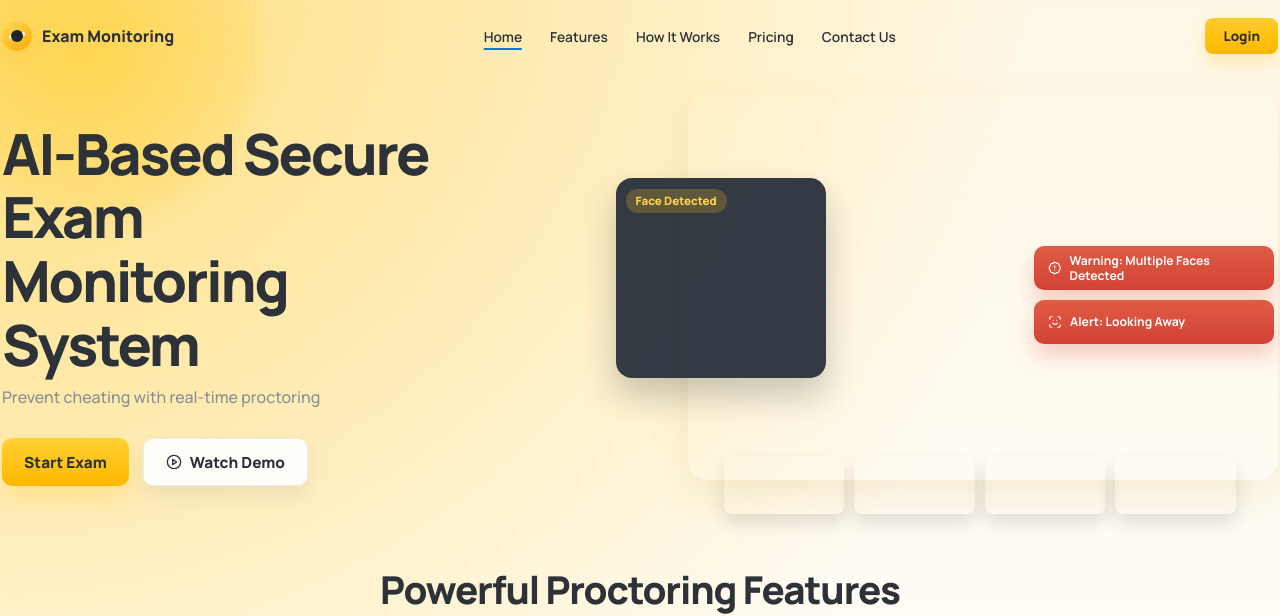
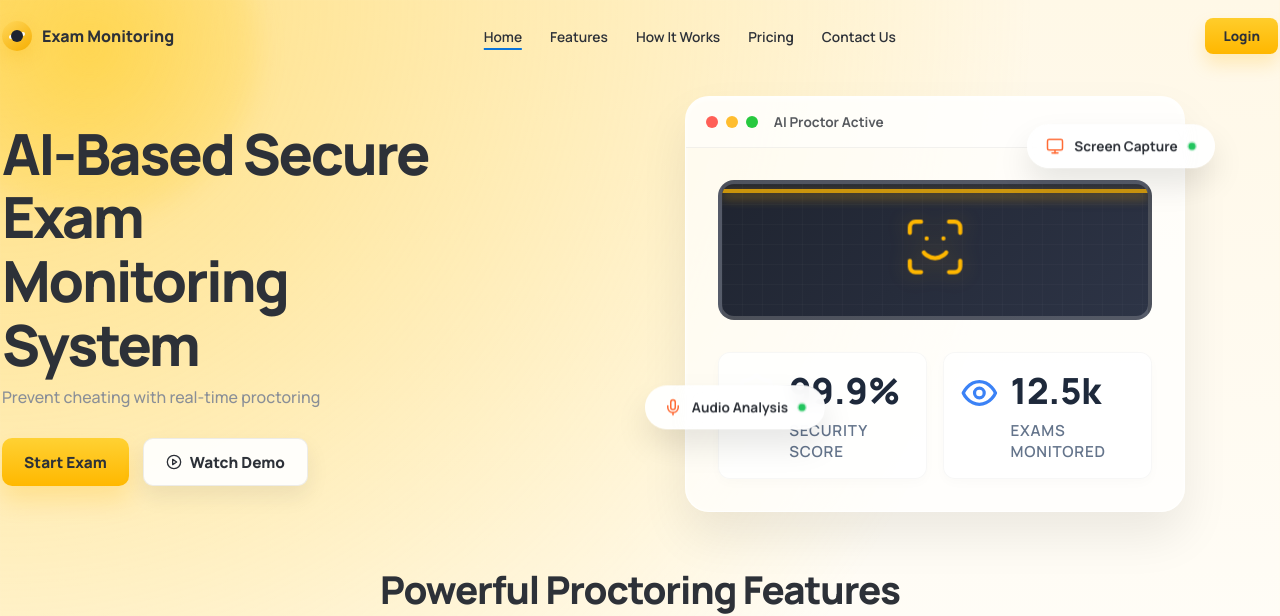
Before and after one commit to Pawan7562/Examshield, a React (Create React App) app in the folder frontend/: page / in a window 1280 px wide. Shown: the top 616 px of the page. Built offline with nearby package versions, Linux system fonts and the light colour scheme; no server answers.

Commit message:
feat: Enhance homepage hero section with professional glassmorphic AI UI

```diff
--- a/frontend/src/pages/public/Home.css
+++ b/frontend/src/pages/public/Home.css
@@ -271,117 +271,213 @@ body {
   animation: slideInRight 0.8s ease-out 0.6s both;
 }
 
-.landing-hero-photo-card {
+.hero-abstract-ui {
   position: relative;
+  width: 100%;
+  max-width: 500px;
+  margin: 0 auto;
   height: 420px;
   animation: fadeInUp 1s ease-out 0.8s both;
-}
-
-.landing-hero-photo {
+  display: flex;
+  align-items: center;
+  justify-content: center;
+}
+
+.hero-ui-main-card {
+  width: 100%;
+  background: rgba(255, 255, 255, 0.7);
+  backdrop-filter: blur(16px);
+  -webkit-backdrop-filter: blur(16px);
+  border: 1px solid rgba(255, 255, 255, 0.8);
+  border-radius: 24px;
+  box-shadow: 0 24px 48px rgba(0, 0, 0, 0.08), inset 0 2px 4px rgba(255, 255, 255, 0.8);
+  overflow: hidden;
+  position: relative;
+  z-index: 2;
+}
+
+.hero-ui-header {
+  display: flex;
+  align-items: center;
+  padding: 16px 20px;
+  background: rgba(255, 255, 255, 0.5);
+  border-bottom: 1px solid rgba(0, 0, 0, 0.05);
+}
+
+.mac-dots {
+  display: flex;
+  gap: 8px;
+}
+
+.mac-dots .dot {
+  width: 12px;
+  height: 12px;
+  border-radius: 50%;
+}
+
+.dot.red { background: #ff5f56; }
+.dot.yellow { background: #ffbd2e; }
+.dot.green { background: #27c93f; }
+
+.header-title {
+  margin-left: 16px;
+  font-size: 0.85rem;
+  font-weight: 700;
+  color: var(--landing-text);
+  opacity: 0.8;
+}
+
+.hero-ui-body {
+  padding: 32px;
+  display: flex;
+  flex-direction: column;
+  gap: 32px;
+}
+
+.ai-scanner-container {
+  height: 140px;
+  border-radius: 16px;
+  background: linear-gradient(135deg, #1f2430, #2d3446);
+  position: relative;
+  overflow: hidden;
+  display: flex;
+  align-items: center;
+  justify-content: center;
+  border: 4px solid rgba(255, 255, 255, 0.2);
+}
+
+.ai-scanner-grid {
   position: absolute;
-  inset: 0 0 34px 96px;
-  border-radius: 20px;
-  background-image: url('../../assets/home-reference.jpeg');
-  background-repeat: no-repeat;
-  background-size: 186% auto;
-  background-position: 79% 12%;
-  box-shadow: var(--landing-shadow);
-}
-
-.landing-detection-card {
+  inset: 0;
+  background-image:
+    linear-gradient(rgba(255, 255, 255, 0.05) 1px, transparent 1px),
+    linear-gradient(90deg, rgba(255, 255, 255, 0.05) 1px, transparent 1px);
+  background-size: 20px 20px;
+  opacity: 0.5;
+}
+
+.ai-scanning-line {
   position: absolute;
-  left: 24px;
-  top: 84px;
-  width: 210px;
-  padding: 10px;
-  border-radius: 16px;
-  background: rgba(40, 46, 58, 0.94);
-  box-shadow: 0 18px 34px rgba(31, 36, 48, 0.24);
-}
-
-.landing-detection-chip {
-  display: inline-flex;
-  align-items: center;
-  min-height: 24px;
-  padding: 0 10px;
+  top: 0;
+  left: 0;
+  right: 0;
+  height: 4px;
+  background: #ffb700;
+  box-shadow: 0 4px 12px rgba(255, 183, 0, 0.8);
+  animation: scan 3s ease-in-out infinite;
+  z-index: 2;
+}
+
+@keyframes scan {
+  0%, 100% { top: 0; opacity: 0; }
+  10% { opacity: 1; }
+  50% { top: 100%; opacity: 1; }
+  90% { opacity: 0; }
+}
+
+.ai-face-wrapper {
+  position: relative;
+  z-index: 1;
+  color: #ffb700;
+  filter: drop-shadow(0 0 12px rgba(255, 183, 0, 0.4));
+  animation: pulse-glow 2s infinite alternate;
+}
+
+@keyframes pulse-glow {
+  0% { transform: scale(0.95); opacity: 0.8; }
+  100% { transform: scale(1.05); opacity: 1; }
+}
+
+.hero-stats-row {
+  display: grid;
+  grid-template-columns: 1fr 1fr;
+  gap: 16px;
+}
+
+.hero-stat-card {
+  display: flex;
+  align-items: flex-start;
+  gap: 12px;
+  padding: 16px;
+  background: rgba(255, 255, 255, 0.8);
+  border-radius: 12px;
+  border: 1px solid rgba(0, 0, 0, 0.03);
+  box-shadow: 0 4px 12px rgba(0, 0, 0, 0.02);
+}
+
+.stat-icon {
+  color: #22c55e;
+}
+
+.stat-icon.info {
+  color: #3b82f6;
+}
+
+.stat-value {
+  font-size: 1.1rem;
+  font-weight: 800;
+  color: var(--landing-text);
+  line-height: 1.2;
+}
+
+.stat-label {
+  font-size: 0.75rem;
+  font-weight: 600;
+  color: var(--landing-muted);
+  margin-top: 2px;
+}
+
+.hero-floater {
+  position: absolute;
+  display: flex;
+  align-items: center;
+  gap: 10px;
+  padding: 12px 18px;
+  background: var(--landing-card-bg);
   border-radius: 999px;
-  background: rgba(255, 196, 34, 0.22);
-  color: #ffd34b;
-  font-size: 0.72rem;
-  font-weight: 800;
-}
-
-.landing-detection-shot {
-  height: 145px;
-  margin-top: 10px;
-  border-radius: 12px;
-  background-image: url('../../assets/home-reference.jpeg');
-  background-repeat: no-repeat;
-  background-size: 260% auto;
-  background-position: 44% 14%;
-}
-
-.landing-alert-stack {
-  position: absolute;
-  right: 4px;
-  top: 152px;
-  display: flex;
-  flex-direction: column;
-  gap: 10px;
-  width: 240px;
-}
-
-.landing-alert-badge {
-  min-height: 44px;
-  padding: 0 14px;
-  border-radius: 10px;
-  background: linear-gradient(180deg, #df5c46, #d34235);
-  color: #fff;
-  display: flex;
-  align-items: center;
-  gap: 8px;
-  box-shadow: 0 12px 22px rgba(217, 75, 65, 0.26);
-}
-
-.landing-alert-badge span {
-  font-size: 0.76rem;
+  box-shadow: 0 16px 32px rgba(0, 0, 0, 0.1);
+  font-size: 0.85rem;
   font-weight: 700;
-  line-height: 1.25;
-}
-
-.landing-thumb-row {
-  position: absolute;
-  left: 132px;
-  right: 42px;
-  bottom: 0;
-  display: grid;
-  grid-template-columns: repeat(4, minmax(0, 1fr));
-  gap: 10px;
-}
-
-.landing-thumb {
-  height: 58px;
-  border-radius: 8px;
-  background-image: url('../../assets/home-reference.jpeg');
-  background-repeat: no-repeat;
-  background-size: 330% auto;
-  box-shadow: 0 10px 18px rgba(31, 36, 48, 0.12);
-}
-
-.landing-thumb-one {
-  background-position: 31% 37%;
-}
-
-.landing-thumb-two {
-  background-position: 42% 37%;
-}
-
-.landing-thumb-three {
-  background-position: 54% 37%;
-}
-
-.landing-thumb-four {
-  background-position: 66% 37%;
+  color: var(--landing-text);
+  z-index: 3;
+  border: 1px solid rgba(255, 255, 255, 0.6);
+  backdrop-filter: blur(8px);
+}
+
+.hero-floater .floater-icon {
+  color: var(--landing-accent);
+}
+
+.pulse-dot {
+  width: 8px;
+  height: 8px;
+  border-radius: 50%;
+  background: #22c55e;
+  box-shadow: 0 0 0 4px rgba(34, 197, 94, 0.2);
+  animation: pulse-dot 1.5s infinite;
+}
+
+@keyframes pulse-dot {
+  0% { transform: scale(0.8); box-shadow: 0 0 0 0 rgba(34, 197, 94, 0.4); }
+  70% { transform: scale(1); box-shadow: 0 0 0 6px rgba(34, 197, 94, 0); }
+  100% { transform: scale(0.8); box-shadow: 0 0 0 0 rgba(34, 197, 94, 0); }
+}
+
+.floater-1 {
+  top: 40px;
+  right: -30px;
+  animation: float-small 4s ease-in-out infinite;
+}
+
+.floater-2 {
+  bottom: 80px;
+  left: -40px;
+  animation: float-small 5s ease-in-out infinite reverse;
+}
+
+@keyframes float-small {
+  0%, 100% { transform: translateY(0px); }
+  50% { transform: translateY(-10px); }
 }
 
 .landing-section {
--- a/frontend/src/pages/public/Home.js
+++ b/frontend/src/pages/public/Home.js
@@ -57,30 +57,52 @@ export default function Home() {
         </div>
 
         <div className="landing-visual" aria-hidden="true">
-          <div className="landing-hero-photo-card">
-            <div className="landing-hero-photo" role="img" aria-label="Student taking exam with monitoring" />
-
-            <div className="landing-detection-card">
-              <div className="landing-detection-chip">Face Detected</div>
-              <div className="landing-detection-shot" role="img" aria-label="Face detection preview" />
+          <div className="hero-abstract-ui">
+            <div className="hero-ui-main-card">
+               <div className="hero-ui-header">
+                  <div className="mac-dots">
+                     <span className="dot red"></span>
+                     <span className="dot yellow"></span>
+                     <span className="dot green"></span>
+                  </div>
+                  <div className="header-title">AI Proctor Active</div>
+               </div>
+               <div className="hero-ui-body">
+                  <div className="ai-scanner-container">
+                     <div className="ai-scanner-grid"></div>
+                     <div className="ai-scanning-line"></div>
+                     <div className="ai-face-wrapper">
+                        <ScanFace size={64} className="ai-face-icon" strokeWidth={1.5} />
+                     </div>
+                  </div>
+                  <div className="hero-stats-row">
+                     <div className="hero-stat-card">
+                        <ShieldAlert size={20} className="stat-icon" />
+                        <div>
+                           <div className="stat-value">99.9%</div>
+                           <div className="stat-label">Security Score</div>
+                        </div>
+                     </div>
+                     <div className="hero-stat-card">
+                        <Eye size={20} className="stat-icon info" />
+                        <div>
+                           <div className="stat-value">12.5k</div>
+                           <div className="stat-label">Exams Monitored</div>
+                        </div>
+                     </div>
+                  </div>
+               </div>
             </div>
 
-            <div className="landing-alert-stack">
-              <div className="landing-alert-badge" role="alert">
-                <BadgeAlert size={14} aria-hidden="true" />
-                <span>Warning: Multiple Faces Detected</span>
-              </div>
-              <div className="landing-alert-badge" role="alert">
-                <ScanFace size={14} aria-hidden="true" />
-                <span>Alert: Looking Away</span>
-              </div>
+            <div className="hero-floater floater-1">
+               <Monitor size={18} className="floater-icon" />
+               <span>Screen Capture</span>
+               <div className="pulse-dot green"></div>
             </div>
-
-            <div className="landing-thumb-row">
-              <div className="landing-thumb landing-thumb-one" role="img" aria-label="Monitoring thumbnail 1" />
-              <div className="landing-thumb landing-thumb-two" role="img" aria-label="Monitoring thumbnail 2" />
-              <div className="landing-thumb landing-thumb-three" role="img" aria-label="Monitoring thumbnail 3" />
-              <div className="landing-thumb landing-thumb-four" role="img" aria-label="Monitoring thumbnail 4" />
+            <div className="hero-floater floater-2">
+               <Mic size={18} className="floater-icon" />
+               <span>Audio Analysis</span>
+               <div className="pulse-dot green"></div>
             </div>
           </div>
         </div>
```
